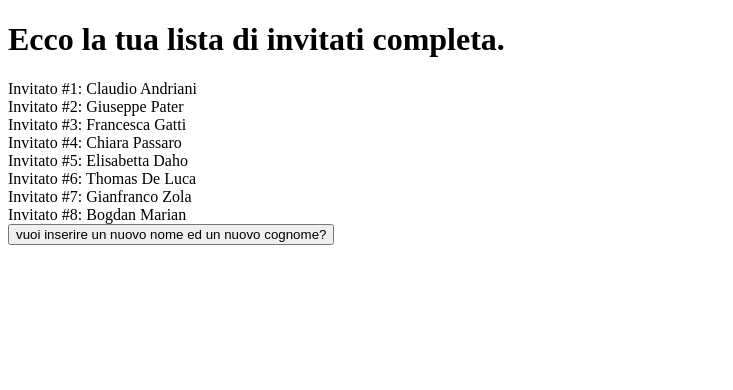
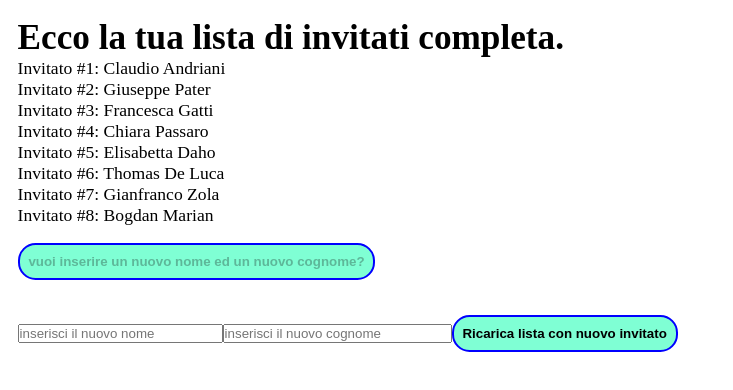
Before and after one commit to AndrianiClaudio/js-jsnacks-blocco-2, a plain HTML site: page jsnack1/bonus/index.html in a window 1280 px wide. Both pictures are taken after a click on the button "vuoi inserire un nuovo nome ed un nuovo cognome?". Shown: the whole page, without its empty margins (0-733 px from the left). Drawn offline with Linux system fonts and the light colour scheme.

Commit message:
j1bonus: inserimento nuovi elementi possibile.

```diff
--- a/jsnack1/bonus/index.html
+++ b/jsnack1/bonus/index.html
@@ -5,6 +5,7 @@
     <meta http-equiv="X-UA-Compatible" content="IE=edge">
     <meta name="viewport" content="width=device-width, initial-scale=1.0">
     <title>JSnack1 - Bonus</title>
+    <link rel="stylesheet" href="style.css">
 </head>
 <body>
     <div class="container"></div>
--- a/jsnack1/bonus/script.js
+++ b/jsnack1/bonus/script.js
@@ -1,9 +1,9 @@
 //CODICE PAGINA NON BONUS
 //Generatore di “nomi cognomi” casuali: prendendo una lista di nomi e una lista di cognomi, Gatsby vuole generare una falsa lista di invitati.
 //PRENDO UNA LISTA DI NOMI
-const my_firstNames = ['Claudio', 'Giuseppe', 'Francesca', 'Chiara', 'Elisabetta', 'Thomas', 'Gianfranco', 'Bogdan'];
+let my_firstNames = ['Claudio', 'Giuseppe', 'Francesca', 'Chiara', 'Elisabetta', 'Thomas', 'Gianfranco', 'Bogdan'];
 //PRENDO UNA LISTA DI COGNOMI
-const my_surnames = ['Andriani', 'Pater', 'Gatti', 'Passaro', 'Daho', 'De Luca', 'Zola', 'Marian'];
+let my_surnames = ['Andriani', 'Pater', 'Gatti', 'Passaro', 'Daho', 'De Luca', 'Zola', 'Marian'];
 
 function createButton () {
     return document.createElement('button');
@@ -16,7 +16,7 @@ function createSpan () {
 }
 //dati nome e cognomi, ottieni nome completo
 function getFullNames(firstNames,surnames) {
-    const fullnames = [];
+    let fullnames = [];
     for (let i = 0; i < firstNames.length; i++) {
         fullnames[i] = firstNames[i] + ' ' + surnames[i];
     }
@@ -24,34 +24,60 @@ function getFullNames(firstNames,surnames) {
 }
 //data lista di nomi e cognomi, stampa invitati
 function stampaLista (names_and_surnames) {
+    const main_div = createDiv();
     for (let i = 0; i < names_and_surnames.length; i++) {
         const div = createDiv();
         const span = createSpan();
         div.append(span);
-        container.append(div);
         span.append(`Invitato #${i + 1}: ${names_and_surnames[i]}`);
+        main_div.append(div);
     }
+    return main_div;
 }
 const container = document.querySelector('.container');
 const title = document.createElement('h1');
 title.innerHTML = 'Ecco la tua lista di invitati completa.';
-container.prepend(title);
-//creo bottone
-// for (let i = 0; i < firstName.length; i++) {
-//     const div = createDiv();
-//     const span = createSpan();
-//     div.append(span);
-//     container.append(div);
-//     span.append(`Invitato #${i + 1}: ${fullname[i]}`);
-// }
-
-//ottengo cognomi
-const my_fullnames = getFullNames(my_firstNames,my_surnames);
-//stampo lista
-stampaLista(my_fullnames);
+//ottengo nomi completi
+let my_fullnames = getFullNames(my_firstNames,my_surnames);
 const btn = createButton();
 btn.innerHTML = 'vuoi inserire un nuovo nome ed un nuovo cognome?'
+container.prepend(title);
+let main_div = stampaLista(my_fullnames);
+main_div.classList.add('main-div');
+container.append(main_div);
 container.append(btn);
 btn.addEventListener('click',function() {
-    console.log('click');
+    btn.disabled = true;
+    const new_div = createDiv();
+    // new_div.classList.add('new-input-container');
+    const inputName = document.createElement('input');
+    inputName.type = 'text';
+    inputName.placeholder = 'inserisci il nuovo nome';
+    inputName.size = inputName.placeholder.length;
+    const inputSurname = document.createElement('input');
+    inputSurname.type = 'text';
+    inputSurname.placeholder = 'inserisci il nuovo cognome';
+    inputSurname.size = inputSurname.placeholder.length;
+    const new_btn = createButton();
+    new_btn.innerHTML = 'Ricarica lista con nuovo invitato';
+    new_div.append(inputName,inputSurname,new_btn);
+    container.append(new_div);
+    const error_div = createDiv();
+    new_btn.addEventListener('click',function() {
+        if (inputName.value != '' && inputSurname.value != '') {
+            error_div.innerHTML = '';
+            my_firstNames.push(inputName.value);
+            my_surnames.push(inputSurname.value);
+            my_fullnames = getFullNames(my_firstNames,my_surnames);
+            container.removeChild(main_div);
+            container.removeChild(new_div);
+            main_div = stampaLista(my_fullnames);
+            container.insertBefore(main_div,btn);
+            btn.disabled = false;
+        } else {
+            error_div.classList.add('error')
+            error_div.innerHTML = 'Errore! Inserisci sia il nome che il cognome e poi clicca su Ricarica lista con nuovo intato'
+            new_div.append(error_div);
+        }
+    });
 });
--- /dev/null
+++ b/jsnack1/bonus/style.css
@@ -0,0 +1,30 @@
+* {
+    margin: 0;
+    padding: 0;
+    box-sizing: border-box;
+}
+html {
+    font-size: 1.1rem;
+}
+.container {
+    margin: 1rem;
+}
+button {
+    background-color: aquamarine;
+    border: 2px solid blue;
+    font-weight: bold;
+    padding: 0.5rem;
+    margin-top: 1rem;
+    margin-bottom: 1rem;
+    border-radius: 1rem;
+}
+button:hover {
+    cursor: pointer;
+    border: 2px solid green;
+    background-color: greenyellow;
+}
+
+.error {
+    color: red;
+    font-weight: bold;
+}
```
